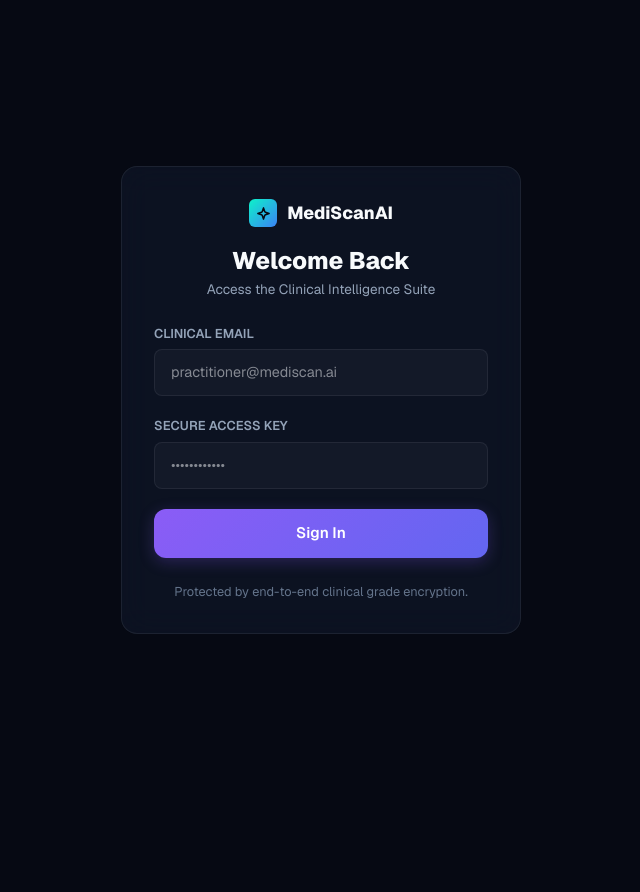
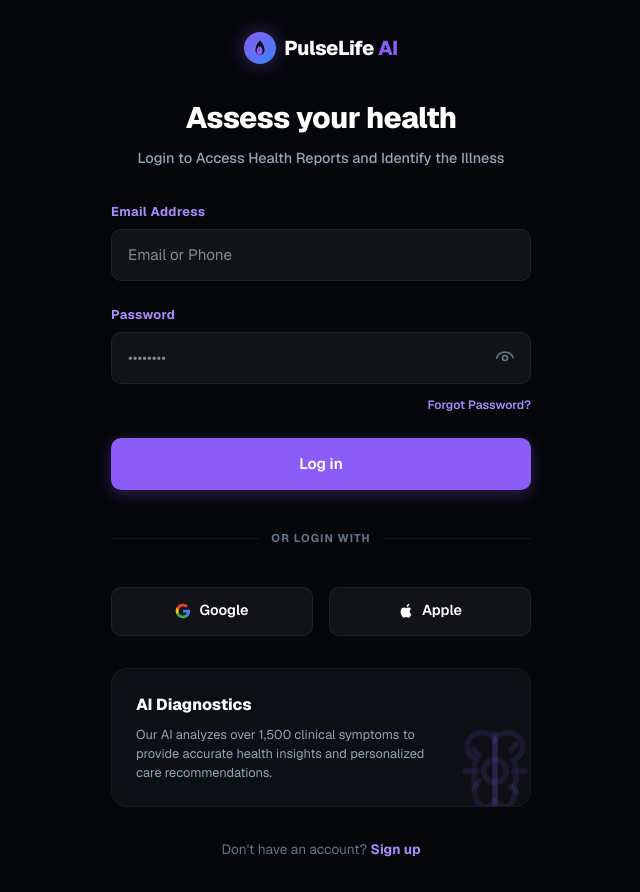
Before and after one commit to 1steve78/MediScan-Frontend, a Next.js app: page /login in a window 1280 px wide. Shown: the whole page, without its empty margins (319-959 px from the left). Before the commit the page ends 800 px from the top, so only its background shows below. Built offline with nearby package versions, Linux system fonts and the light colour scheme.

Commit message:
Implement high-fidelity login page matching PulseLife AI reference

```diff
--- a/src/app/(auth)/login/page.tsx
+++ b/src/app/(auth)/login/page.tsx
@@ -1,90 +1,315 @@
 'use client';
 
-import React from 'react';
+import React, { useState } from 'react';
 import Link from 'next/link';
 
 export default function LoginPage() {
+  const [email, setEmail] = useState('');
+  const [password, setPassword] = useState('');
+  const [showPassword, setShowPassword] = useState(false);
+
   const handleSubmit = (e: React.FormEvent) => {
     e.preventDefault();
-    alert('Authentication simulator: redirecting to Patient Portal.');
+    if (!email || !password) return;
+
+    alert(`Authentication success! Logging in as: ${email}`);
     window.location.href = '/patient';
   };
 
   return (
-    <div className="min-h-screen flex flex-col justify-center items-center relative overflow-hidden" style={{ backgroundColor: 'var(--bg-main)' }}>
+    <div className="min-h-screen flex flex-col justify-center items-center relative overflow-hidden px-4" style={{ backgroundColor: '#05070a' }}>
+
       {/* Background Orbs */}
       <div className="bg-glow-container">
         <div className="glow-orb-1"></div>
         <div className="glow-orb-2"></div>
       </div>
 
-      <div className="glass-card" style={{ width: '100%', maxWidth: '400px', display: 'flex', flexDirection: 'column', gap: '1.5rem' }}>
-        <div style={{ textAlign: 'center' }}>
-          <Link href="/" style={{ display: 'inline-flex', alignItems: 'center', gap: '10px', textDecoration: 'none', color: 'inherit', marginBottom: '1rem' }}>
-            <div style={{
-              background: 'linear-gradient(135deg, var(--primary) 0%, var(--secondary) 100%)',
-              width: '28px',
-              height: '28px',
-              borderRadius: '6px',
-              display: 'flex',
-              alignItems: 'center',
-              justifyContent: 'center'
-            }}>
-              <svg width="15" height="15" viewBox="0 0 24 24" fill="none" stroke="#060913" strokeWidth="2.5" strokeLinecap="round" strokeLinejoin="round">
-                <path d="m12 3-1.912 5.813a2 2 0 0 1-1.275 1.275L3 12l5.813 1.912a2 2 0 0 1 1.275 1.275L12 21l1.912-5.813a2 2 0 0 1 1.275-1.275L21 12l-5.813-1.912a2 2 0 0 1-1.275-1.275L12 3Z"/>
-              </svg>
-            </div>
-            <span style={{ fontSize: '1.1rem', fontWeight: 800 }}>MediScanAI</span>
-          </Link>
-          <h2 style={{ fontSize: '1.5rem', fontWeight: 800 }}>Welcome Back</h2>
-          <p style={{ color: 'var(--text-secondary)', fontSize: '0.85rem' }}>Access the Clinical Intelligence Suite</p>
+      {/* Main Login Flow Container */}
+      <div style={{
+        width: '100%',
+        maxWidth: '420px',
+        display: 'flex',
+        flexDirection: 'column',
+        gap: '2rem',
+        padding: '2rem 0'
+      }}>
+
+        {/* Header Logo */}
+        <div style={{ display: 'flex', justifyContent: 'center', alignItems: 'center', gap: '8px' }}>
+          <div style={{
+            background: 'linear-gradient(135deg, #8b5cf6 0%, #3b82f6 100%)',
+            width: '32px',
+            height: '32px',
+            borderRadius: '50%',
+            display: 'flex',
+            alignItems: 'center',
+            justifyContent: 'center',
+            boxShadow: '0 0 20px rgba(139, 92, 246, 0.4)'
+          }}>
+            <svg width="18" height="18" viewBox="0 0 24 24" fill="none" xmlns="http://www.w3.org/2000/svg">
+              <path d="M12 2C6.5 7.5 6 12.8 6 15c0 3.3 2.7 6 6 6s6-2.7 6-6c0-2.2-0.5-7.5-6-13z" fill="#05070a"/>
+              <path d="M12 21c-2.5 0-4.5-2-4.5-4.5 0-1.5 0.3-4.5 3-7.5.3.8 1 2 1 3.5 0 .8-.7 1.5-1.5 1.5h3c-.8 0-1.5-.7-1.5-1.5 0-1.5.7-2.7 1-3.5 2.7 3 3 6 3 7.5 0 2.5-2 4.5-4.5 4.5z" fill="#8b5cf6"/>
+            </svg>
+          </div>
+          <span style={{ fontSize: '1.25rem', fontWeight: 800, letterSpacing: '-0.02em', color: '#ffffff' }}>
+            PulseLife <span style={{ color: '#8b5cf6' }}>AI</span>
+          </span>
         </div>
 
-        <form onSubmit={handleSubmit} style={{ display: 'flex', flexDirection: 'column', gap: '1.25rem' }}>
-          <div style={{ display: 'flex', flexDirection: 'column', gap: '6px' }}>
-            <label style={{ fontSize: '0.8rem', color: 'var(--text-secondary)', fontWeight: 600 }}>CLINICAL EMAIL</label>
+        {/* Title and Subtitle */}
+        <div style={{ textAlign: 'center', display: 'flex', flexDirection: 'column', gap: '8px' }}>
+          <h2 style={{ fontSize: '1.85rem', fontWeight: 800, color: '#ffffff', letterSpacing: '-0.02em' }}>
+            Assess your health
+          </h2>
+          <p style={{ color: 'var(--text-secondary)', fontSize: '0.9rem', fontWeight: 500 }}>
+            Login to Access Health Reports and Identify the Illness
+          </p>
+        </div>
+
+        {/* Form Inputs */}
+        <form onSubmit={handleSubmit} style={{ display: 'flex', flexDirection: 'column', gap: '1.5rem' }}>
+          {/* Email input */}
+          <div style={{ display: 'flex', flexDirection: 'column', gap: '8px' }}>
+            <label style={{ fontSize: '0.8rem', color: '#a78bfa', fontWeight: 700, letterSpacing: '0.03em' }}>
+              Email Address
+            </label>
             <input
-              type="email"
-              placeholder="practitioner@mediscan.ai"
+              type="text"
+              placeholder="Email or Phone"
+              value={email}
+              onChange={(e) => setEmail(e.target.value)}
               required
               style={{
-                background: 'rgba(255, 255, 255, 0.03)',
-                border: '1px solid var(--border-color)',
-                borderRadius: '8px',
-                padding: '0.75rem 1rem',
-                color: 'var(--text-primary)',
-                fontSize: '0.9rem',
-                outline: 'none'
+                background: '#111317',
+                border: '1px solid rgba(255, 255, 255, 0.06)',
+                borderRadius: '10px',
+                padding: '0.85rem 1rem',
+                color: '#ffffff',
+                fontSize: '0.95rem',
+                outline: 'none',
+                transition: 'var(--transition-smooth)'
               }}
+              className="focus:border-[#8b5cf6]"
             />
           </div>
 
-          <div style={{ display: 'flex', flexDirection: 'column', gap: '6px' }}>
-            <label style={{ fontSize: '0.8rem', color: 'var(--text-secondary)', fontWeight: 600 }}>SECURE ACCESS KEY</label>
-            <input
-              type="password"
-              placeholder="••••••••••••"
-              required
-              style={{
-                background: 'rgba(255, 255, 255, 0.03)',
-                border: '1px solid var(--border-color)',
-                borderRadius: '8px',
-                padding: '0.75rem 1rem',
-                color: 'var(--text-primary)',
-                fontSize: '0.9rem',
-                outline: 'none'
-              }}
-            />
+          {/* Password input */}
+          <div style={{ display: 'flex', flexDirection: 'column', gap: '8px', position: 'relative' }}>
+            <label style={{ fontSize: '0.8rem', color: '#a78bfa', fontWeight: 700, letterSpacing: '0.03em' }}>
+              Password
+            </label>
+            <div style={{ position: 'relative' }}>
+              <input
+                type={showPassword ? 'text' : 'password'}
+                placeholder="••••••••"
+                value={password}
+                onChange={(e) => setPassword(e.target.value)}
+                required
+                style={{
+                  background: '#111317',
+                  border: '1px solid rgba(255, 255, 255, 0.06)',
+                  borderRadius: '10px',
+                  padding: '0.85rem 3rem 0.85rem 1rem',
+                  color: '#ffffff',
+                  fontSize: '0.95rem',
+                  outline: 'none',
+                  width: '100%',
+                  transition: 'var(--transition-smooth)'
+                }}
+                className="focus:border-[#8b5cf6]"
+              />
+              <button
+                type="button"
+                onClick={() => setShowPassword(!showPassword)}
+                style={{
+                  position: 'absolute',
+                  right: '1rem',
+                  top: '50%',
+                  transform: 'translateY(-50%)',
+                  background: 'none',
+                  border: 'none',
+                  color: 'var(--text-muted)',
+                  cursor: 'pointer',
+                  padding: 0,
+                  display: 'flex',
+                  alignItems: 'center',
+                  justifyContent: 'center'
+                }}
+                className="hover:text-white"
+              >
+                {showPassword ? (
+                  <svg width="20" height="20" viewBox="0 0 24 24" fill="none" stroke="currentColor" strokeWidth="2" strokeLinecap="round" strokeLinejoin="round">
+                    <path d="M9.88 9.88a3 3 0 1 0 4.24 4.24"/>
+                    <path d="M10.73 5.08A10.43 10.43 0 0 1 12 5c7 0 10 7 10 7a13.16 13.16 0 0 1-1.67 2.68"/>
+                    <path d="M6.61 6.61A13.52 13.52 0 0 0 2 12s3 7 10 7a9.74 9.74 0 0 0 5.39-1.61"/>
+                    <line x1="2" x2="22" y1="2" y2="22"/>
+                  </svg>
+                ) : (
+                  <svg width="20" height="20" viewBox="0 0 24 24" fill="none" stroke="currentColor" strokeWidth="2" strokeLinecap="round" strokeLinejoin="round">
+                    <path d="M2.062 12.348a1 1 0 0 1 0-.696 10.75 10.75 0 0 1 19.876 0 1 0 0 1 .696 10.75 10.75 0 0 1-19.876 0z"/>
+                    <circle cx="12" cy="12" r="3"/>
+                  </svg>
+                )}
+              </button>
+            </div>
+
+            {/* Forgot password */}
+            <div style={{ display: 'flex', justifyContent: 'flex-end', marginTop: '4px' }}>
+              <Link
+                href="#"
+                onClick={(e) => { e.preventDefault(); alert('Reset password link has been simulated.'); }}
+                style={{
+                  fontSize: '0.75rem',
+                  color: '#a78bfa',
+                  textDecoration: 'none',
+                  fontWeight: 600
+                }}
+                className="hover:underline"
+              >
+                Forgot Password?
+              </Link>
+            </div>
           </div>
 
-          <button type="submit" className="btn-primary" style={{ justifyContent: 'center', width: '100%', padding: '0.8rem' }}>
-            Sign In
+          {/* Submit button */}
+          <button
+            type="submit"
+            className="btn-primary"
+            style={{
+              width: '100%',
+              justifyContent: 'center',
+              padding: '0.9rem',
+              borderRadius: '10px',
+              background: '#8b5cf6',
+              boxShadow: '0 4px 15px rgba(139, 92, 246, 0.3)'
+            }}
+          >
+            Log in
           </button>
         </form>
 
-        <div style={{ textAlign: 'center', fontSize: '0.8rem', color: 'var(--text-muted)' }}>
-          <p>Protected by end-to-end clinical grade encryption.</p>
+        {/* OR Separator */}
+        <div style={{
+          display: 'flex',
+          alignItems: 'center',
+          gap: '12px',
+          color: 'var(--text-muted)',
+          fontSize: '0.7rem',
+          fontWeight: 700,
+          letterSpacing: '0.1em',
+          margin: '0.5rem 0'
+        }}>
+          <div style={{ height: '1px', flex: 1, backgroundColor: 'rgba(255, 255, 255, 0.06)' }}></div>
+          <span>OR LOGIN WITH</span>
+          <div style={{ height: '1px', flex: 1, backgroundColor: 'rgba(255, 255, 255, 0.06)' }}></div>
         </div>
+
+        {/* Social Authentication */}
+        <div style={{ display: 'grid', gridTemplateColumns: '1fr 1fr', gap: '1rem' }}>
+          <button
+            onClick={() => { alert('Google sign in simulated.'); window.location.href = '/patient'; }}
+            style={{
+              display: 'flex',
+              alignItems: 'center',
+              justifyContent: 'center',
+              gap: '8px',
+              padding: '0.8rem',
+              borderRadius: '10px',
+              border: '1px solid rgba(255, 255, 255, 0.06)',
+              background: '#111317',
+              color: '#ffffff',
+              fontSize: '0.9rem',
+              fontWeight: 600,
+              cursor: 'pointer',
+              transition: 'var(--transition-smooth)'
+            }}
+            className="hover:bg-[rgba(255,255,255,0.03)]"
+          >
+            <svg width="16" height="16" viewBox="0 0 24 24" xmlns="http://www.w3.org/2000/svg">
+              <path d="M22.56 12.25c0-.78-.07-1.53-.2-2.25H12v4.26h5.92c-.26 1.37-1.04 2.53-2.21 3.31v2.77h3.57c2.08-1.92 3.28-4.74 3.28-8.09z" fill="#4285F4"/>
+              <path d="M12 23c2.97 0 5.46-.98 7.28-2.66l-3.57-2.77c-.98.66-2.23 1.06-3.71 1.06-2.86 0-5.29-1.93-6.16-4.53H2.18v2.84C3.99 20.53 7.7 23 12 23z" fill="#34A853"/>
+              <path d="M5.84 14.09c-.22-.66-.35-1.36-.35-2.09s.13-1.43.35-2.09V7.06H2.18C1.43 8.55 1 10.22 1 12s.43 3.45 1.18 4.94l2.85-2.22.81-.63z" fill="#FBBC05"/>
+              <path d="M12 5.38c1.62 0 3.06.56 4.21 1.64l3.15-3.15C17.45 2.09 14.97 1 12 1 7.7 1 3.99 3.47 2.18 7.06l3.66 2.84c.87-2.6 3.3-4.52 6.16-4.52z" fill="#EA4335"/>
+            </svg>
+            Google
+          </button>
+
+          <button
+            onClick={() => { alert('Apple sign in simulated.'); window.location.href = '/patient'; }}
+            style={{
+              display: 'flex',
+              alignItems: 'center',
+              justifyContent: 'center',
+              gap: '8px',
+              padding: '0.8rem',
+              borderRadius: '10px',
+              border: '1px solid rgba(255, 255, 255, 0.06)',
+              background: '#111317',
+              color: '#ffffff',
+              fontSize: '0.9rem',
+              fontWeight: 600,
+              cursor: 'pointer',
+              transition: 'var(--transition-smooth)'
+            }}
+            className="hover:bg-[rgba(255,255,255,0.03)]"
+          >
+            <svg width="16" height="16" viewBox="0 0 24 24" fill="currentColor" xmlns="http://www.w3.org/2000/svg">
+              <path d="M18.71 19.5c-.83 1.24-1.71 2.45-3.05 2.47-1.34.03-1.77-.79-3.29-.79-1.53 0-2 .77-3.27.82-1.31.05-2.3-1.32-3.14-2.53C4.25 17 2.94 12.45 4.7 9.39c.87-1.52 2.43-2.48 4.12-2.51 1.28-.02 2.5.87 3.29.87.78 0 2.26-1.07 3.81-.91.65.03 2.47.26 3.64 1.98-.09.06-2.17 1.28-2.15 3.81.03 3.02 2.65 4.03 2.68 4.04-.03.07-.42 1.44-1.38 2.83M15.97 4.17c.66-.81 1.11-1.93.99-3.06-1 .04-2.22.67-2.94 1.5-.63.73-1.18 1.87-1.03 2.98 1.12.09 2.27-.56 2.98-1.42Z"/>
+            </svg>
+            Apple
+          </button>
+        </div>
+
+        {/* AI Diagnostics Banner Card */}
+        <div style={{
+          background: 'rgba(17, 19, 23, 0.7)',
+          border: '1px solid rgba(255, 255, 255, 0.05)',
+          borderRadius: '16px',
+          padding: '1.5rem',
+          position: 'relative',
+          overflow: 'hidden',
+          display: 'flex',
+          flexDirection: 'column',
+          gap: '8px'
+        }}>
+          <h4 style={{ fontSize: '1rem', fontWeight: 800, color: '#ffffff' }}>
+            AI Diagnostics
+          </h4>
+          <p style={{ color: 'var(--text-secondary)', fontSize: '0.8rem', lineHeight: 1.5, zIndex: 1, maxWidth: '80%' }}>
+            Our AI analyzes over 1,500 clinical symptoms to provide accurate health insights and personalized care recommendations.
+          </p>
+
+          {/* SVG brain gear logo absolute positioned in the bottom right corner */}
+          <div style={{
+            position: 'absolute',
+            right: '-10px',
+            bottom: '-10px',
+            color: 'rgba(139, 92, 246, 0.12)',
+            zIndex: 0
+          }}>
+            <svg width="90" height="90" viewBox="0 0 24 24" fill="none" stroke="currentColor" strokeWidth="1.5" strokeLinecap="round" strokeLinejoin="round">
+              <path d="M9.5 2A2.5 2.5 0 0 1 12 4.5v15a2.5 2.5 0 0 1-4.96-.44 2.5 2.5 0 0 1 0-3.12 3 3 0 0 1 0-3.88 2.5 2.5 0 0 1 0-3.12A2.5 2.5 0 0 1 9.5 2Z" fill="currentColor" fillOpacity="0.1"/>
+              <path d="M14.5 2A2.5 2.5 0 0 0 12 4.5v15a2.5 2.5 0 0 0 4.96-.44 2.5 2.5 0 0 0 0-3.12 3 3 0 0 0 0-3.88 2.5 2.5 0 0 0 0-3.12A2.5 2.5 0 0 0 14.5 2Z" fill="currentColor" fillOpacity="0.1"/>
+              <circle cx="12" cy="12" r="3" />
+              <path d="M12 2v2M12 20v2M4 12h2M18 12h2M6.34 6.34l1.42 1.42M16.24 16.24l1.42 1.42M6.34 16.24l1.42-1.42M16.24 6.34l1.42-1.42"/>
+            </svg>
+          </div>
+        </div>
+
+        {/* Footer */}
+        <div style={{ textAlign: 'center', fontSize: '0.85rem', color: 'var(--text-muted)' }}>
+          Don't have an account?{' '}
+          <Link
+            href="#"
+            onClick={(e) => { e.preventDefault(); alert('Sign up navigation simulated.'); }}
+            style={{ color: '#a78bfa', textDecoration: 'none', fontWeight: 700 }}
+            className="hover:underline"
+          >
+            Sign up
+          </Link>
+        </div>
+
       </div>
     </div>
   );
```
